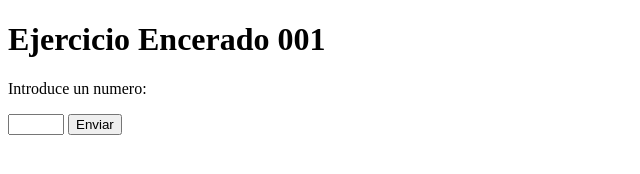
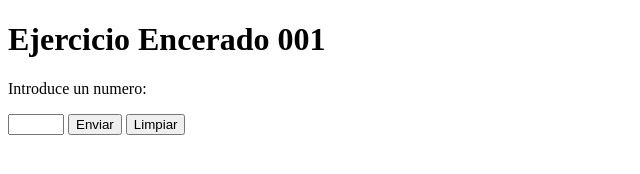
Before and after one commit to DavidVieiro/JavaScript-forGA-Programacion-Web, a plain HTML site: page ejercicio_encerado_001.html in a window 1280 px wide. Shown: the whole page, without its empty margins (0-640 px from the left). Drawn offline with Linux system fonts and the light colour scheme.

Commit message:
Añadido botón para limpiar página

```diff
--- a/ejercicio_encerado_001.html
+++ b/ejercicio_encerado_001.html
@@ -12,6 +12,7 @@
         <p>Introduce un numero:</p>
         <input type="number" name="number" id="numero" min="2" max="30">
         <input type="button" value="Enviar" onclick="main()">
+        <input type="button" value="Limpiar" onclick="limpiar()">
         <br>
         <br>
         <div id="resultado"></div>
@@ -41,6 +42,9 @@
                 // ponemos un HR al final de todo para separar con el resto de resultados si volvemos a pulsar el boton
                 document.getElementById("resultado").append(document.createElement("hr"));
             }
+            function limpiar() {
+                document.getElementById("resultado").innerHTML = "";
+            }
         </script>
     </body>
 
```
